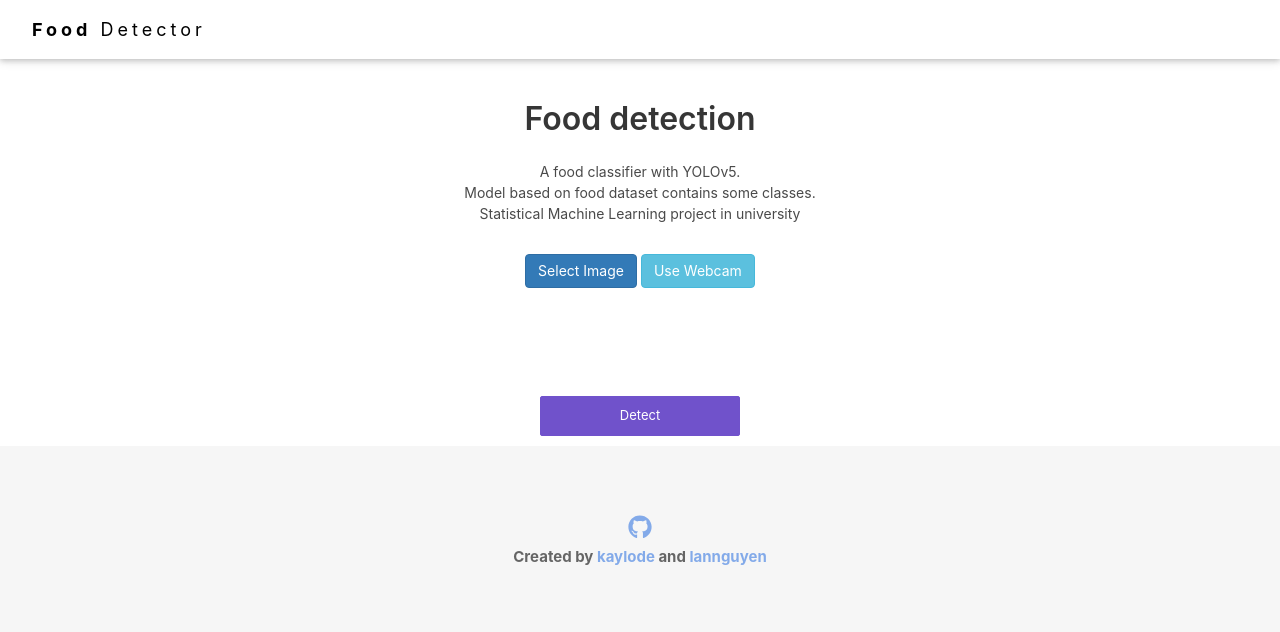
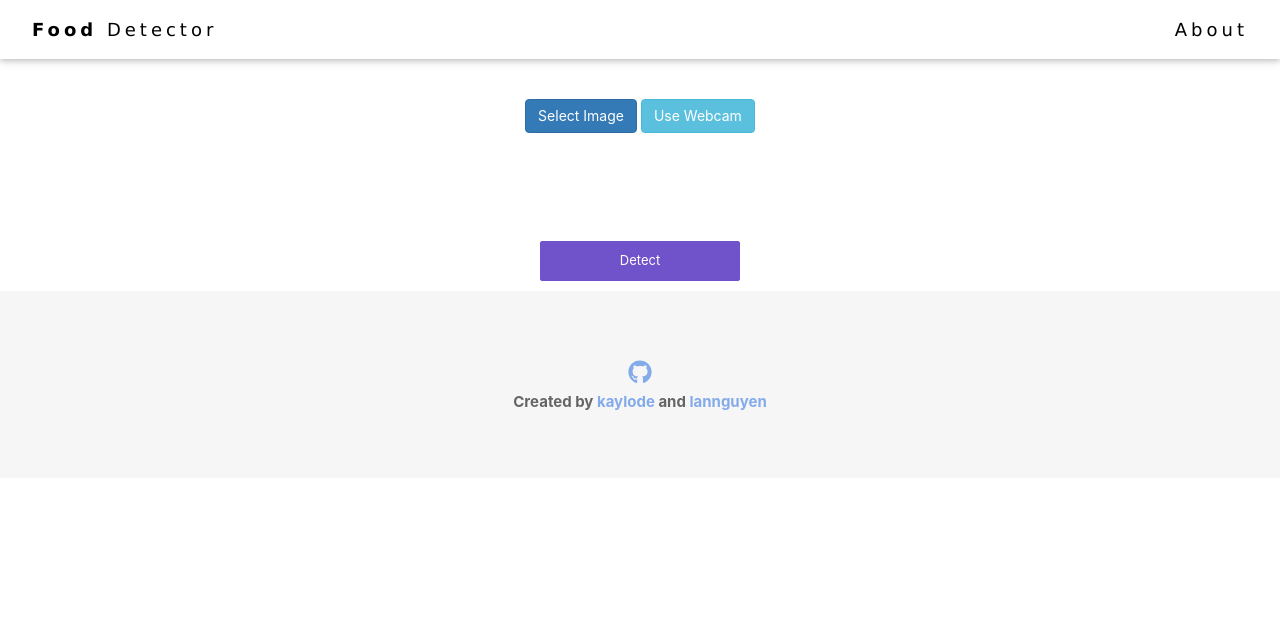
Before and after one commit to lannguyen0910/food-recognition, a Flask app: page / in a window 1280 px wide. Shown: the top 632 px of the page. Run offline with Flask 2, Linux system fonts and the light colour scheme; some libraries are stand-ins or nearby versions.

Commit message:
fix header font - 1px difference

```diff
--- a/templates/index.html
+++ b/templates/index.html
@@ -1,5 +1,5 @@
 <!DOCTYPE html>
-<html lang='en' dir='ltr'>
+<html lang='en'>
   <head>
     <meta charset='utf-8'>
 
@@ -13,18 +13,13 @@
   <body>
 
     <div class="w3-top" style="position:relative;">
-      <div class="w3-bar w3-white w3-wide w3-padding w3-card">
-        <a href="./index.html" class="w3-bar-item w3-button" style="font-size:18px"><b>Food</b> Detector</a>
+      <div class="w3-bar w3-white w3-wide w3-padding w3-card" style="font-size:15px;font-family:Verdana, sans-serif;margin:0">
+        <a href="./index.html" class="w3-bar-item w3-button" style="font-size:18px;text-decoration:none;font-family:Verdana, sans-serif;"><b>Food</b> Detector</a>
+        <a href="./about.html" class="w3-bar-item w3-button" style="font-size:18px;float:right;text-decoration:none;font-family:Verdana, sans-serif;">About</a>
       </div>
     </div>
 
     <div class='center' style="position:relative;">
-      <div class='title'>Food detection</div>
-      <p>
-        A food classifier with YOLOv5.
-        <p>Model based on food dataset contains some classes.</p>
-        Statistical Machine Learning project in university
-      </p>
       <div class='content'>
         <form action = "/analyze" method = "POST" enctype="multipart/form-data">
         <div class='no-display'>
```
Also changed, not shown: templates/detect.html (+3 -8 lines).
